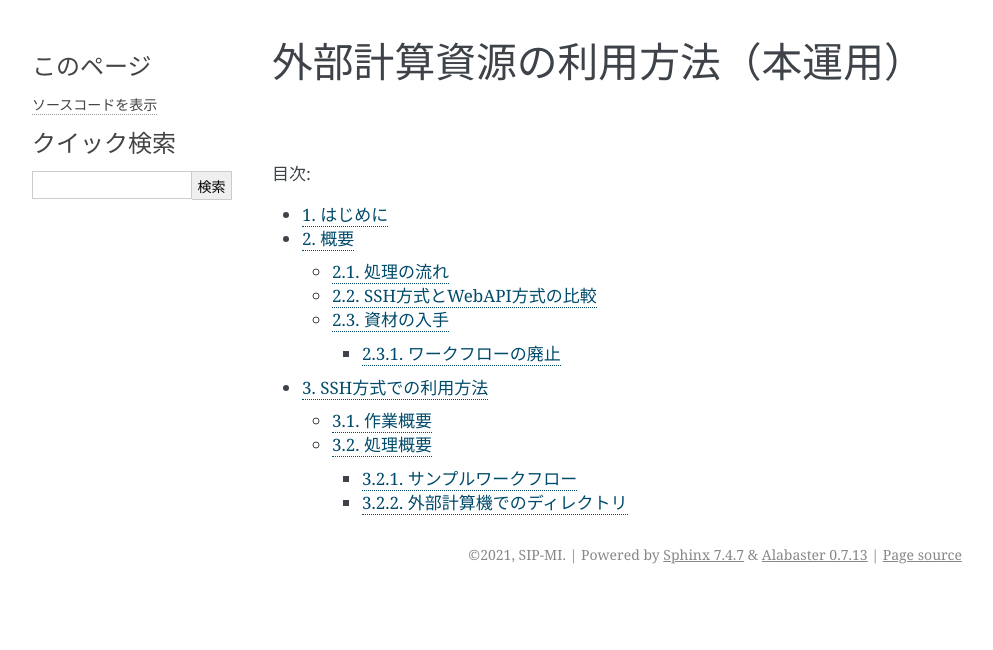
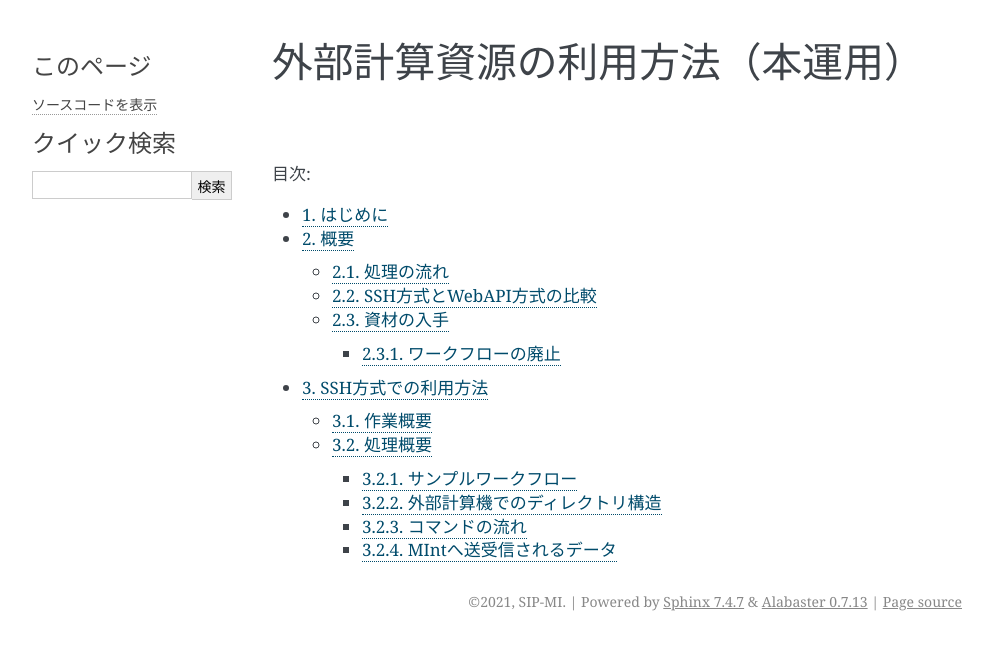
Before and after one commit to materialsintegration/remote_workflow, a Sphinx documentation site: the page built from documents/manual2nd/source/index.rst, in a window 1280 px wide. Shown: the top 650 px of the page, without its empty margins (148-1141 px from the left). Built offline with Sphinx 7.4.7, drawn with Linux system fonts in a browser that asks for light colours; some of the changed lines change nothing that is shown.

Commit message:
Update using_distributed_properties.rst

```diff
--- a/documents/manual2nd/source/using_distributed_properties.rst
+++ b/documents/manual2nd/source/using_distributed_properties.rst
@@ -205,7 +205,7 @@ SSH方式での利用方法
 .. raw:: latex
 
    \newpage
-外部計算機でのディレクトリ
+外部計算機でのディレクトリ構造
 -----------------------
 
 外部計算機のディレクトリ構造は下記の通りである。インストール方法は後述する。
@@ -224,3 +224,77 @@ SSH方式での利用方法
 .. code-block:: none
 
   /tmp/<uuid>
+
+コマンドの流れ
+--------------
+
+ワークフローの該当モジュールから外部計算機のコマンドが実行されるまでの流れを下記に示す。
+
+.. mermaid::
+   :caption: SSH接続経由によるコマンド実行の流れ
+   :align: center
+
+   sequenceDiagram;
+
+     participant A as モジュール
+     participant B as プログラム（Ａ）
+     participant C as プログラム（Ｂ）
+     participant D as プログラム（Ｃ）
+     participant E as プログラム（Ｄ）
+
+     Note over A,C : NIMS機構内
+     Note over D,E : 外部計算機資源内
+
+     A->>B:モジュールが実行
+     B->>C:（Ａ）が実行
+     C->>D:（Ｂ）がSSH経由で外部計算機の（Ｃ）を実行
+     D->>E:（Ｃ）が実行
+
+* ワークフロー : 予測モジュール
+
+    + MIntシステムが実行する予測モジュール
+    + （Ａ）を実行する
+* プログラム（Ａ）: kousoku_abaqus_ssh_version2.sh（サンプル用）
+
+    + MIntの予測モジュールが実行する。
+    + モジュールごとに用意する。名前は任意。:ref:`how_to_use` で説明する編集を行う。
+    + モジュール定形の処理などを行い、（Ｂ）を実行する。
+        - （Ｂ）の名前は固定である。
+* プログラム（Ｂ）: execute_remote_command.sample.sh
+
+    + （Ａ）から実行された後、外部計算機実行のための準備を行い、SSH経由で（Ｃ）を実行する。
+    + 名前は固定である。このプログラムが外部計算機資源との通信を行う。
+    + :ref:`how_to_use` で説明する編集を行う。
+        - 送信するファイルはパラメータとして記述。
+        - （Ｃ）の名前は固定である。
+    + 受信するファイルは外部計算機資源上の計算用ディレクトリ [#calc_dir1]_ のファイル全部。
+* プログラム（Ｃ）: execute_remote-side_program_ssh.sh
+
+    + （Ｂ）からSSHで実行される。
+    + 外部計算機で実行されるプログラムはここへシェルスクリプトとして記述する。
+    + インストール時はexecute_remote-side_program_ssh.sample.sh [#sample_name1]_ となっている。
+* プログラム（Ｄ）: remote-side_scripts
+    + （Ｄ）から実行されるようになっており、いくつかのスクリプトを実行するよう構成されている。
+    + サンプル専用であり、必ず使うものではない。（Ｃ）に依存する。
+
+
+.. [#calc_dir1] 外部計算機では、計算は/tmpなどに作成した一時ディレクトリで実行される。
+.. [#sample_name1] 本システムでは、MIntは「execute_remote_command.sample.sh」を実行し、外部計算機で実行を行うプログラムとして「execute_remote-side_program_ssh.sh」を呼び出す。外部計算機側ではインストール後にこのファイル（インストール直後は、execute_remote_program_ssh.sample.shと言う名前）を必要に応じて編集して使用することで、別なコマンドを記述することが可能になっている。
+
+MIntへ送受信されるデータ
+----------------------
+
+MIntへ送受信されるデータは、「execute_remote_command.sample.sh」に記述しておく。
+
+* MIntから外部計算機への送信
+
+    + 「execute_remote_command.sample.sh」にパラメータとして記述したファイル。（モジュール内）
+* 外部計算機からMIntへの返信
+
+    + 計算結果としての出力ファイル。
+        - 計算専用ディレクトリを作成して計算され、そのディレクトリ以下のファイルは全て (★★)
+        - このディレクトリでの計算は、「execute_remote-side_program_ssh.sh」で行われるので、返信しないファイルはスクリプト終了前に削除されるようスクリプトを構成する。
+
+.. raw:: latex
+
+    \newpage
```
